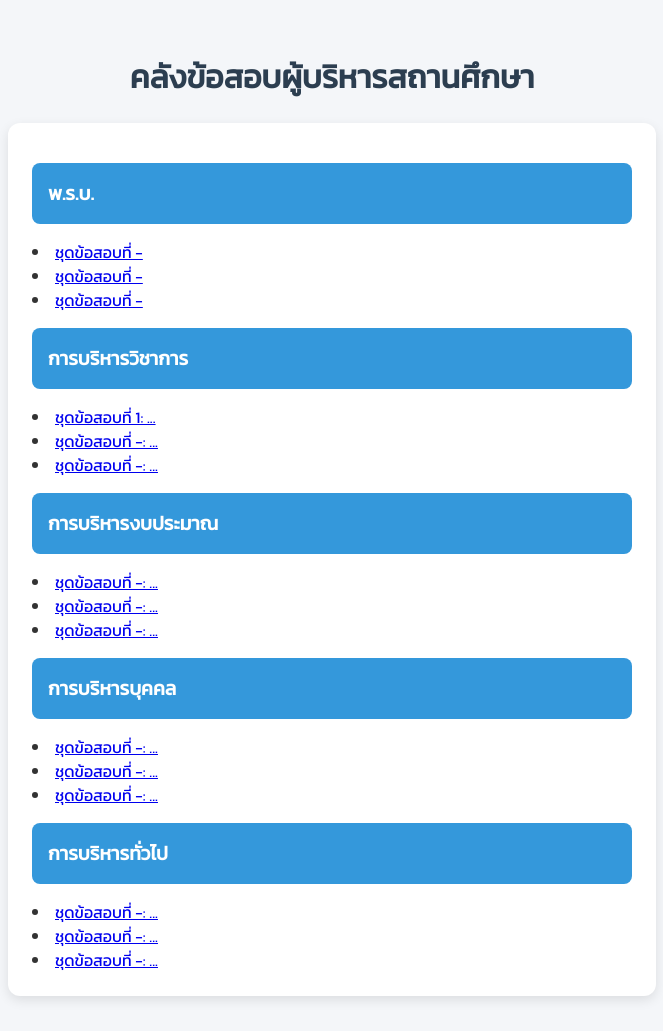
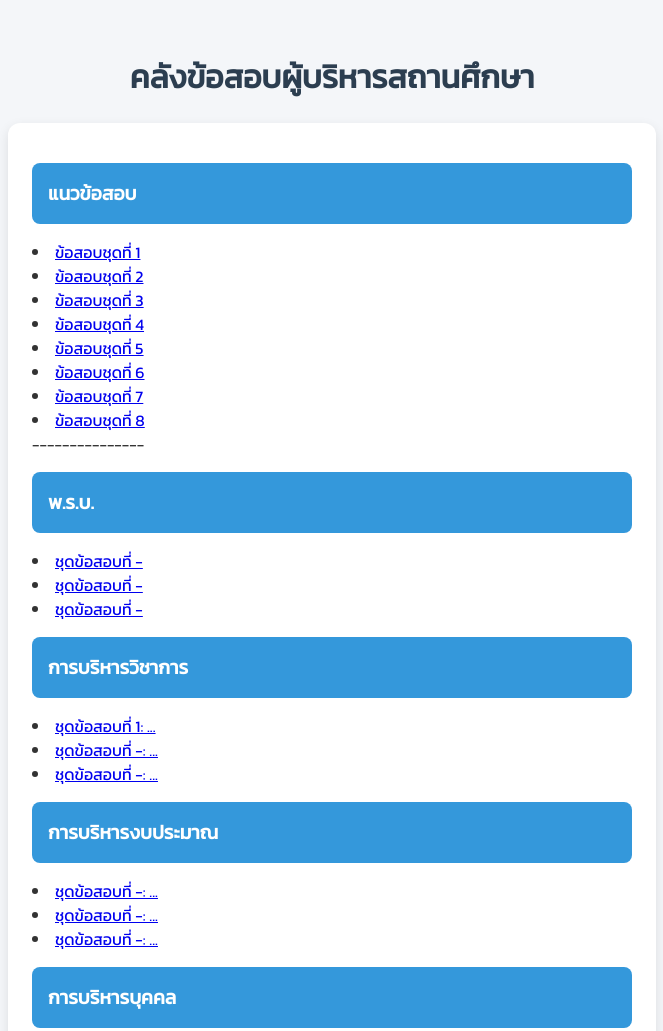
Before and after one commit to Cyber80/quiz, a plain HTML site: page index.html in a window 1280 px wide. Shown: the top 1031 px of the page, without its empty margins (308-971 px from the left). Drawn offline with Linux system fonts and the light colour scheme.

Commit message:
Update index.html

```diff
--- a/index.html
+++ b/index.html
@@ -61,6 +61,16 @@
 <body>
   <h1>คลังข้อสอบผู้บริหารสถานศึกษา</h1>
   <div class="quiz-list">
+    <h2 class="quiz-title"> แนวข้อสอบ </h2>
+    <li><a href="q001.html">ข้อสอบชุดที่ 1</a></li>
+    <li><a href="q002.html">ข้อสอบชุดที่ 2</a></li>
+    <li><a href="q003.html">ข้อสอบชุดที่ 3</a></li>
+    <li><a href="q004.html">ข้อสอบชุดที่ 4</a></li>
+    <li><a href="q005.html">ข้อสอบชุดที่ 5</a></li>
+    <li><a href="q006.html">ข้อสอบชุดที่ 6</a></li>
+    <li><a href="q007.html">ข้อสอบชุดที่ 7</a></li>
+    <li><a href="q008.html">ข้อสอบชุดที่ 8</a></li>
+---------------
     <h2 class="quiz-title"> พ.ร.บ. </h2>
     <li><a href="q501.html">ชุดข้อสอบที่ -</a></li>
     <li><a href="q502.html">ชุดข้อสอบที่ -</a></li>
```
